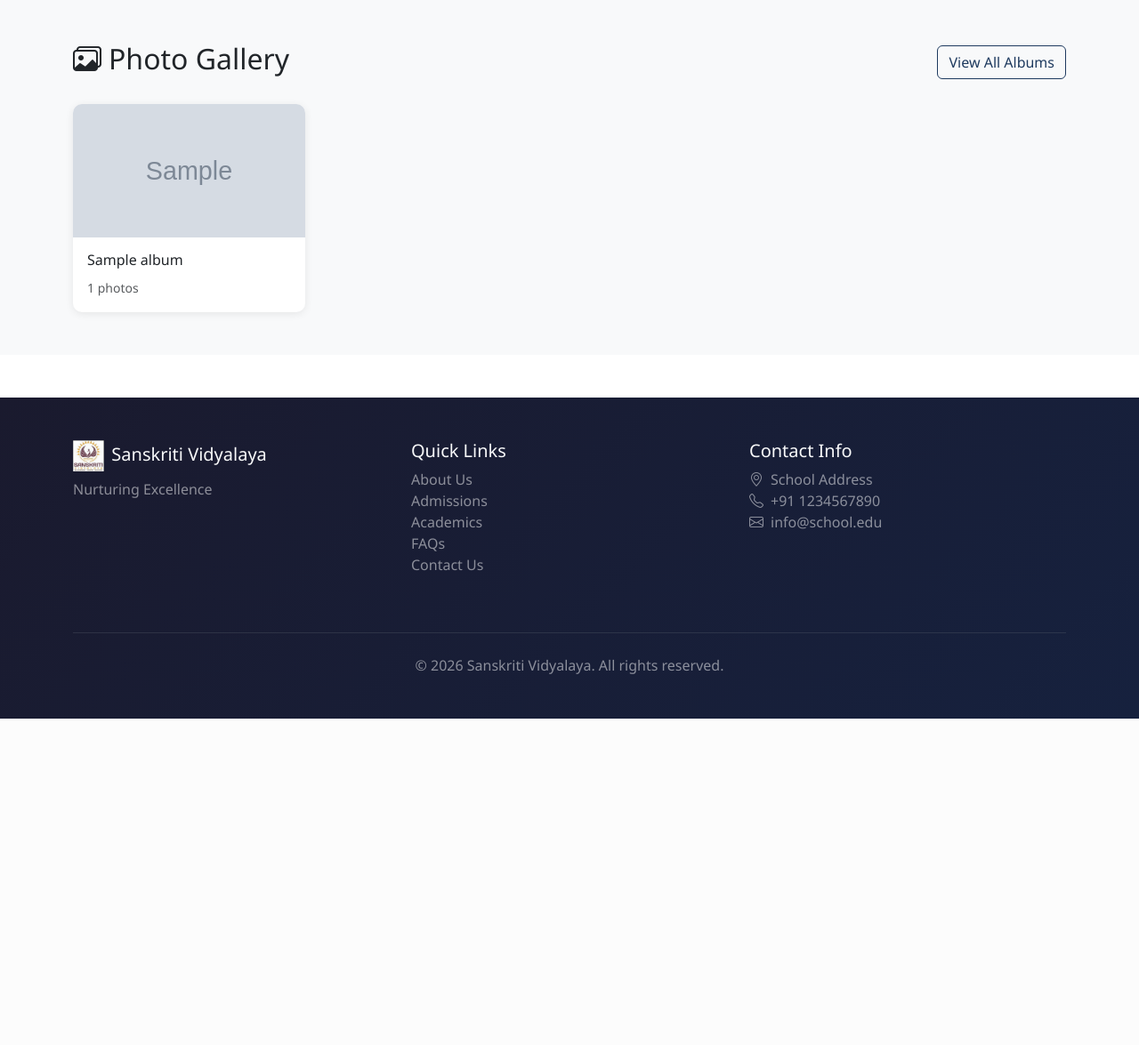
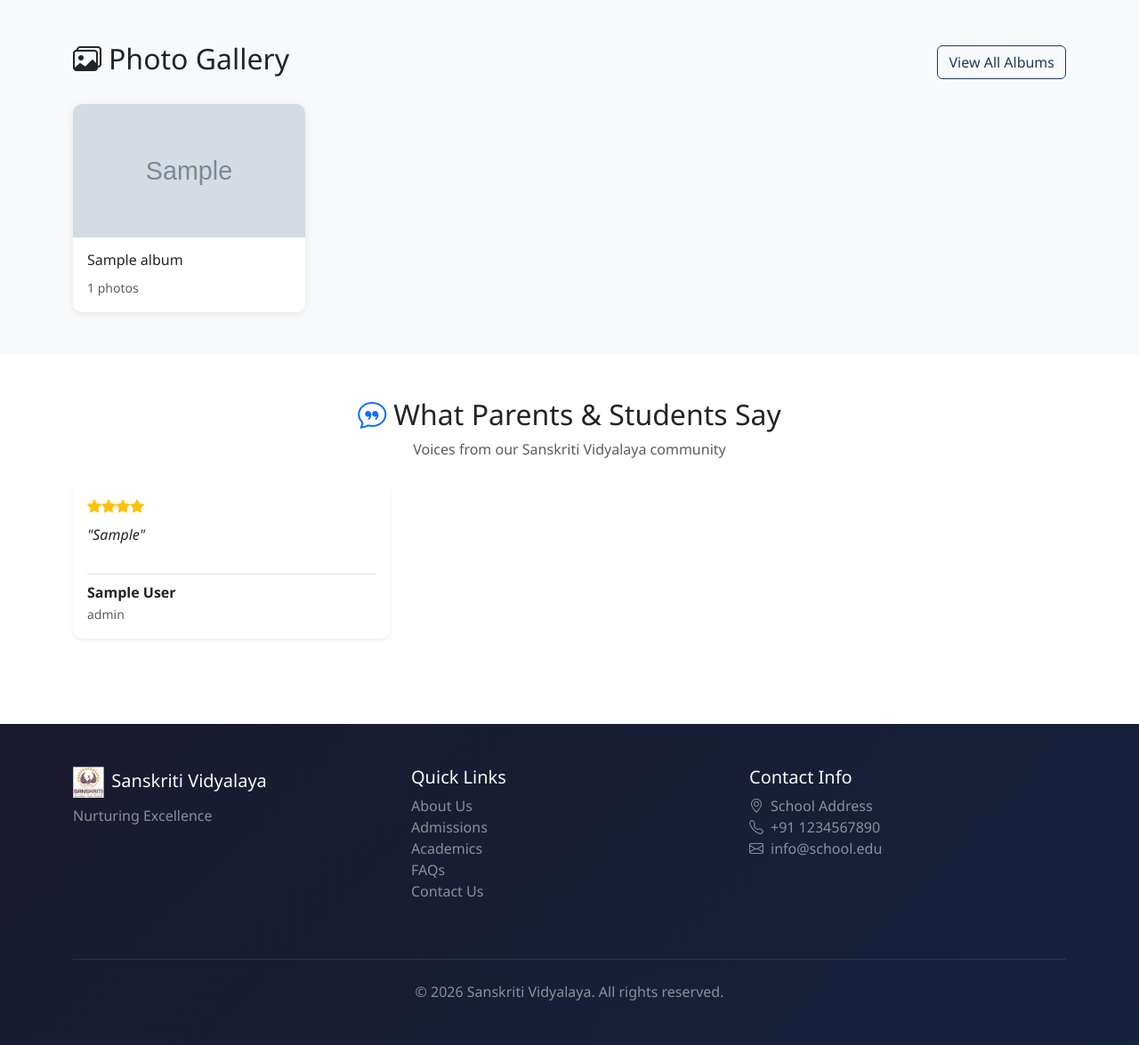
Before and after one commit to amruthamodela06/sanskriti-vidyalaya, a Flask app: page / in a window 1280 px wide. Shown: the part 1027-2202 px from the top of the page at 89% size. Before the commit the page ends 1835 px from the top, so only its background shows below. Run offline with Flask 3, Linux system fonts and the light colour scheme; tables that the repository leaves empty hold one stand-in row (values such as "Sample post"); grey boxes marked "Sample" are stand-in pictures.

Commit message:
feat(public): display featured testimonials section on homepage

```diff
--- a/app/routes/public.py
+++ b/app/routes/public.py
@@ -4,7 +4,7 @@ from flask import Blueprint, render_template, request, flash, redirect, url_for,
 from app.extensions import db
 from app.models import (Blog, Event, Holiday, GalleryAlbum, GalleryPhoto,
                        Timetable, StaticContent, Announcement, ContactMessage, Staff,
-                       AdmissionInquiry, FAQ)
+                       AdmissionInquiry, FAQ, Testimonial)
 from app.forms.contact import ContactForm, AdmissionInquiryForm
 
 public_bp = Blueprint('public', __name__)
@@ -41,12 +41,18 @@ def home():
         'albums_count': GalleryAlbum.query.filter_by(is_published=True).count()
     }
 
+    # Featured testimonials
+    testimonials = Testimonial.query.filter_by(
+        is_active=True, is_featured=True
+    ).order_by(Testimonial.created_at.desc()).limit(3).all()
+
     return render_template('public/home.html',
                           announcements=announcements,
                           news=news,
                           events=events,
                           albums=albums,
-                          school_stats=school_stats)
+                          school_stats=school_stats,
+                          testimonials=testimonials)
 
 @public_bp.route('/about')
 def about():
--- a/app/templates/public/home.html
+++ b/app/templates/public/home.html
@@ -232,4 +232,34 @@
     </div>
 </section>
 {% endif %}
+
+<!-- Testimonials -->
+{% if testimonials %}
+<section class="py-5">
+    <div class="container">
+        <div class="text-center mb-4">
+            <h2><i class="bi bi-chat-quote me-2 text-primary"></i>What Parents &amp; Students Say</h2>
+            <p class="text-muted">Voices from our Sanskriti Vidyalaya community</p>
+        </div>
+        <div class="row g-4">
+            {% for item in testimonials %}
+            <div class="col-md-4">
+                <div class="card h-100 shadow-sm">
+                    <div class="card-body d-flex flex-column">
+                        <div class="mb-2 text-warning">
+                            {% for _ in range(item.rating or 5) %}<i class="bi bi-star-fill"></i>{% endfor %}
+                        </div>
+                        <p class="card-text fst-italic flex-grow-1">"{{ item.quote }}"</p>
+                        <div class="mt-3 pt-2 border-top">
+                            <strong class="d-block">{{ item.author_name }}</strong>
+                            <small class="text-muted">{{ item.role }}</small>
+                        </div>
+                    </div>
+                </div>
+            </div>
+            {% endfor %}
+        </div>
+    </div>
+</section>
+{% endif %}
 {% endblock %}
```
